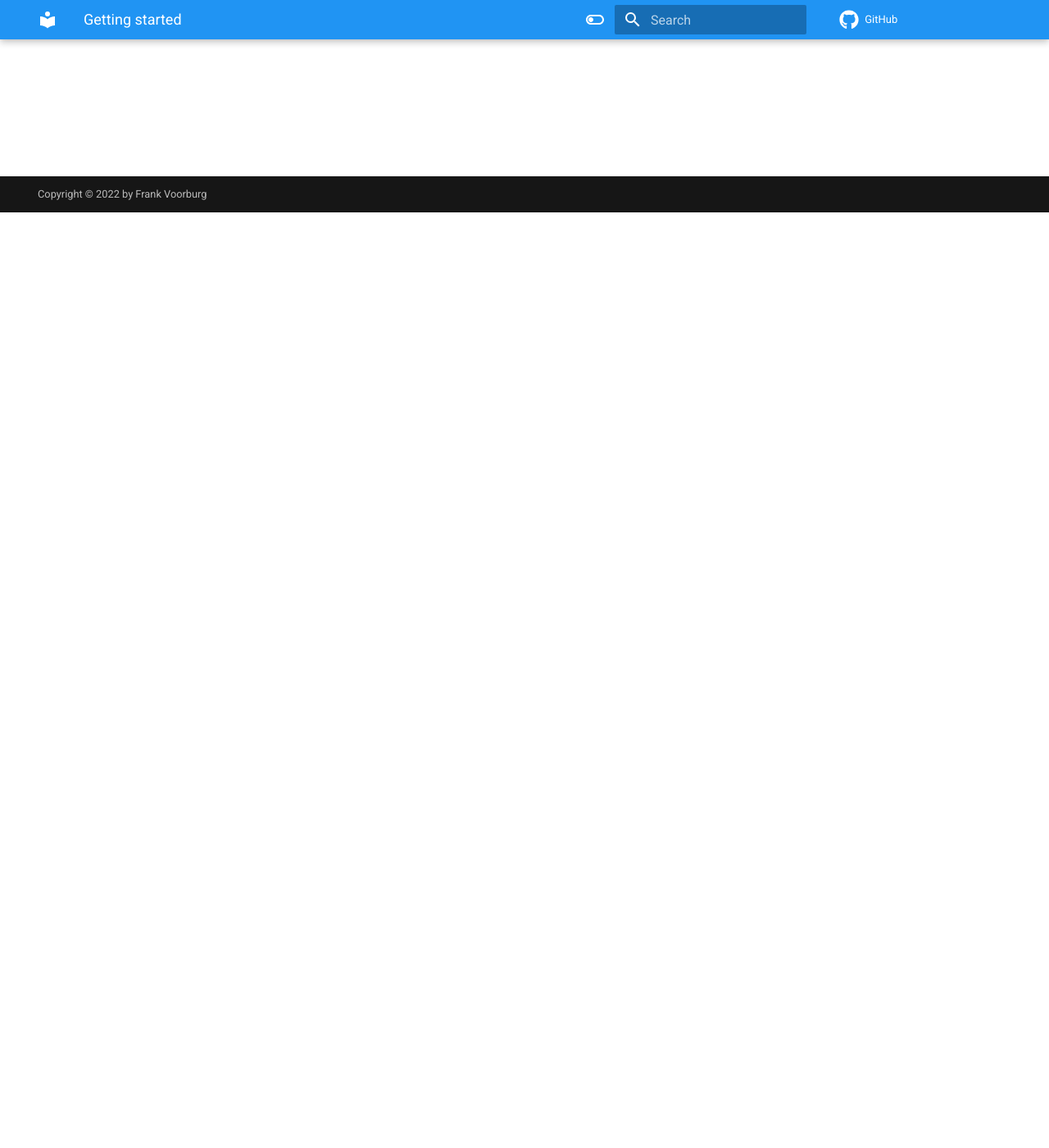
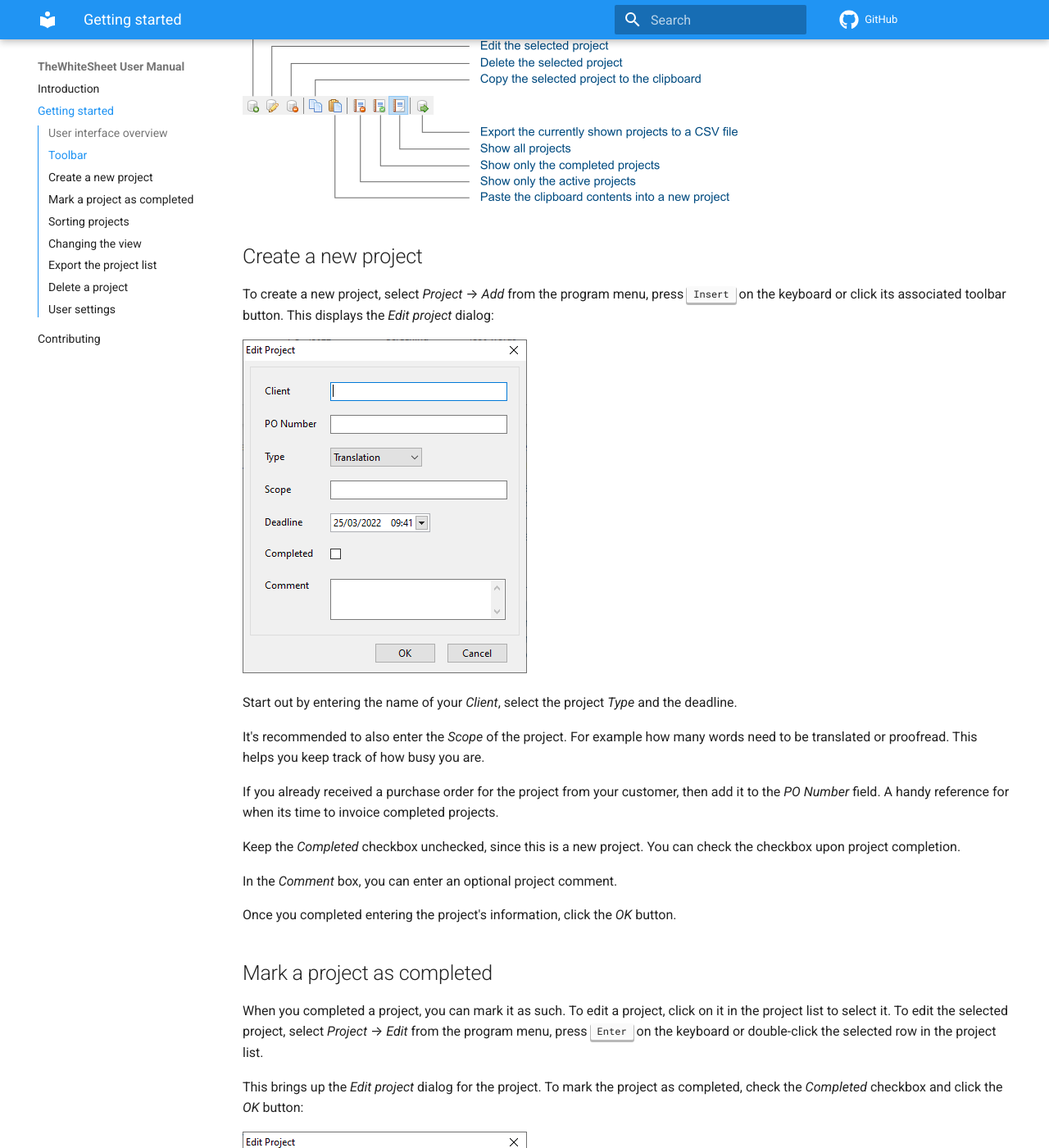
Before and after one commit to kruizer23/thewhitesheet, an MkDocs documentation site: the page built from docs/getting_started.md, in a window 1280 px wide and 1400 px high, scrolled down 1141 px. Shown: the whole window at 82% size. Built offline with MkDocs 1.6.1 and Material for MkDocs 9.7.7, drawn with Linux system fonts in a browser that asks for light colours; comment, search, counter and statistics services are not loaded; some of the changed text lies outside the part shown.

Commit message:
Updated the user manual.

```diff
--- a/docs/getting_started.md
+++ b/docs/getting_started.md
@@ -2,22 +2,83 @@
 
 ## User interface overview
 
+The following screenshot present you with an overview of the user interface:
 
+![](images/user_interface_overview.png)
+
+1. Program menu
+    * File: Items for exporting the project list and for exiting the application.
+    * Project: Items for creating, editing and deleting projects.
+    * View:  Items for changing the project list view, based on their completion status.
+    * ?: Access this user manual and an option to show the application's About-dialog.
+2. Toolbar
+    * Buttons for quick access to select commonly used program features.
+3. Project list
+    * Table display of all projects, based on the active view. Clicking a column header sorts the projects.
+4. Status bar
+    * Shows program hints.
+    * Displays the total number of projects in the active view.
+
+## Toolbar
+
+Using the buttons available on the toolbar, offers a convenient and quick way to work with the application. When you move the mouse cursor over a button, the status bar displays a hint regarding its functionality. You can find an overview of what each toolbar button does, in the following illustration:
+
+![](images/toolbar_overview.png)
 
 ## Create a new project
 
+To create a new project, select *Project* &rarr; *Add* from the program menu, press <kbd>Insert</kbd>  on the keyboard or click its associated toolbar button. This displays the *Edit project* dialog:
 
+![](images/edit_project_dialog.png)
+
+Start out by entering the name of your *Client*, select the project *Type* and the deadline.
+
+It's recommended to also enter the *Scope* of the project. For example how many words need to be translated or proofread. This helps you keep track of how busy you are.
+
+If you already received a purchase order for the project from your customer, then add it to the *PO Number* field. A handy reference for when its time to invoice completed projects.
+
+Keep the *Completed* checkbox unchecked, since this is a new project. You can check the checkbox upon project completion.
+
+In the *Comment* box, you can enter an optional project comment.
+
+Once you completed entering the project's information, click the *OK* button.
 
 ## Mark a project as completed
+
+When you completed a project, you can mark it as such. To edit a project, click on it in the project list to select it. To edit the selected project, select *Project* &rarr;  *Edit* from the program menu, press <kbd>Enter</kbd> on the keyboard or double-click the selected row in the project list.
+
+This brings up the *Edit project* dialog for the project. To mark the project as completed, check the *Completed* checkbox and click the *OK* button:
+
+![](images/project_mark_completed.png)
 
 
 
 ## Sorting projects
 
+By clicking on the column header in the project list, you can sort the projects based on that column, in ascending order. Clicking the same column header again, you can change the sorting order. By default, the project list is sorted by deadline.
 
+ ![](images/project_sorting.png)
 
-## Export project list
+## Changing the view
+
+Three different views exist for further filtering the project list:
+
+1. All active (non-completed) projects. Keyboard shortcut <kbd>F4</kbd>.
+2. All completed projects. Keyboard shortcut <kbd>F5</kbd>.
+3. All projects. Keyboard shortcut <kbd>F6</kbd>.
+
+You can use the *View* menu, associated toolbar buttons or the keyboard shortcuts to switch between the different views.
+
+While actively working on your projects during the day, the view that shows the active projects is the recommended view.
+
+When it's invoicing time, typically once a month or so, you can switch to the view showing only the completed projects. Next, sort by *Client* name and then create your invoice for the completed projects for a particular customer. You can even [export](#export-project-list) the list of completed projects, for further processing and potentially automating the invoice generation.
+
+## Export the project list
 
 
 
 ## Delete a project
+
+
+
+## User settings
--- a/mkdocs.yml
+++ b/mkdocs.yml
@@ -5,6 +5,7 @@
 nav:
   - Introduction: 'index.md'
   - Getting started: 'getting_started.md'
+  - Contributing: 'contributing.md'
 theme:
   name: material
   icon:
@@ -16,15 +17,6 @@
     - scheme: default
       primary: blue
       accent: red
-      toggle:
-        icon: material/toggle-switch-off-outline
-        name: Switch to dark mode
-    - scheme: slate
-      primary: blue
-      accent: red
-      toggle:
-        icon: material/toggle-switch
-        name: Switch to light mode
 plugins:
   - search
 extra:
```
Also changed, not shown: docs/contributing.md (added, +3 -0 lines), docs/images/edit_project_dialog.png (added), docs/images/project_mark_completed.png (added), docs/images/project_sorting.png (added), docs/images/project_sorting.svg (added), docs/images/toolbar_overview.png (added), docs/images/toolbar_overview.svg (added), docs/images/user_interface_overview.png (added), docs/images/user_interface_overview.svg (added).
